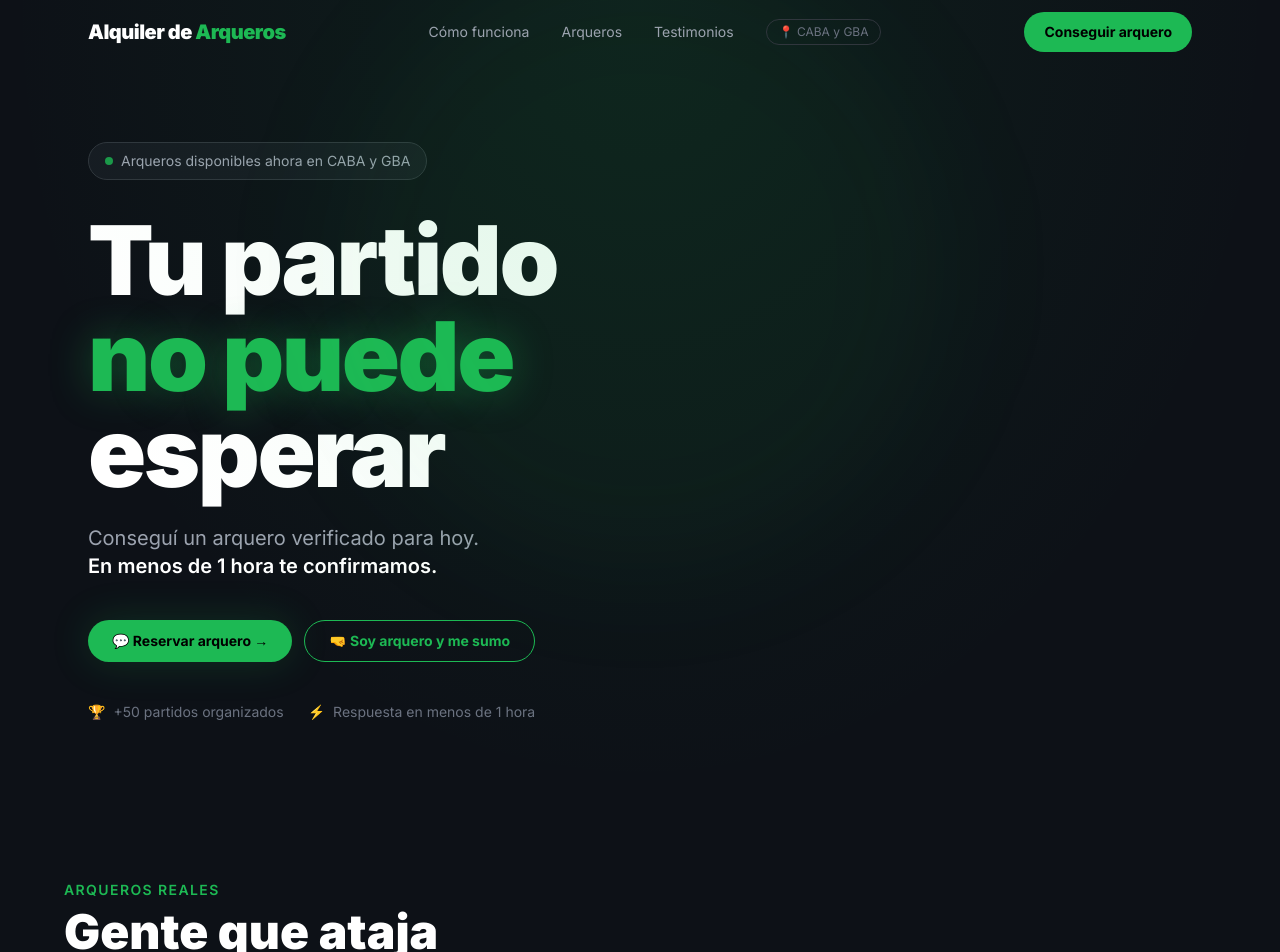
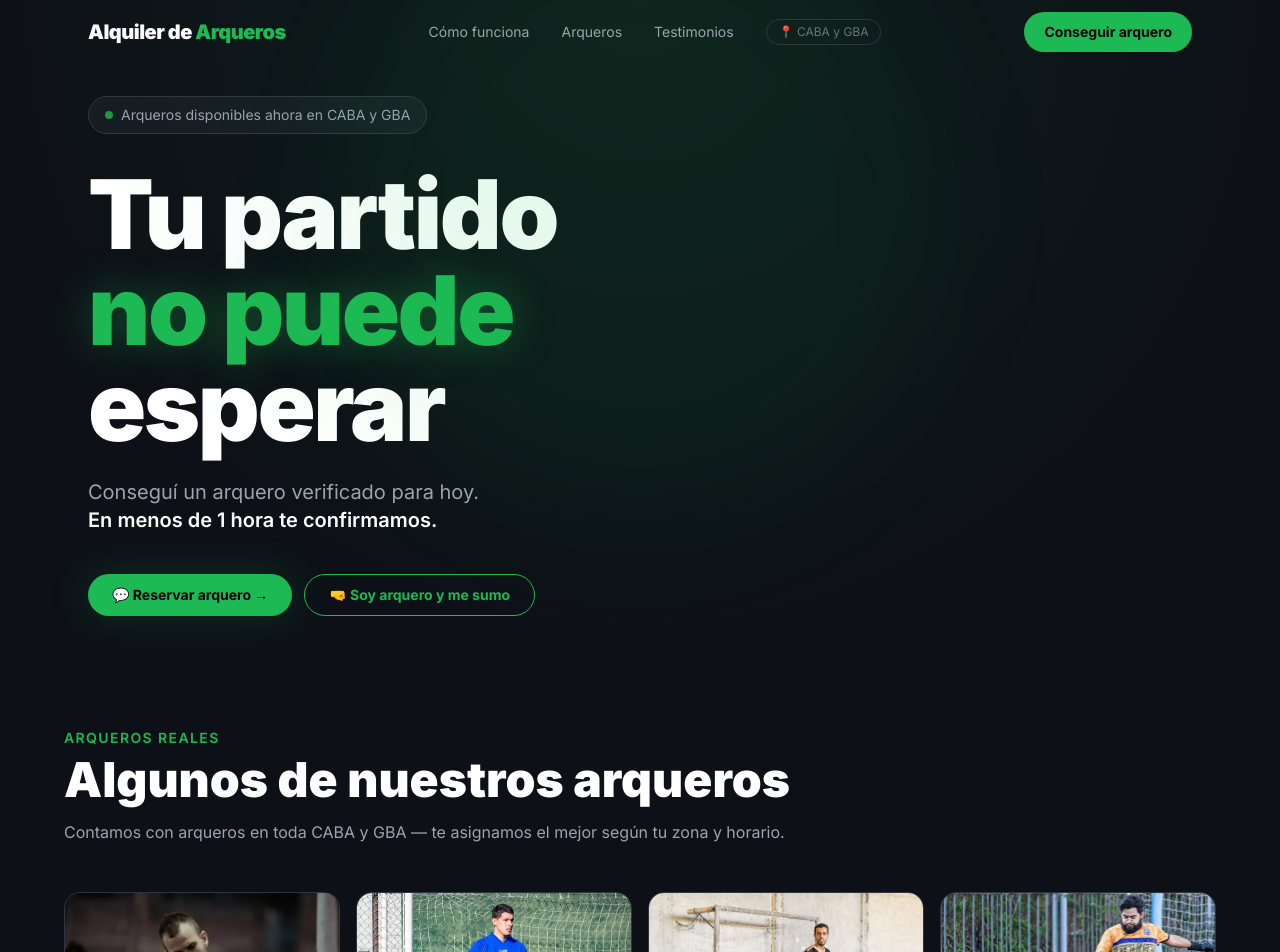
Before and after one commit to miltonmeglia-max/Sitio-web-Alquiler-de-arqueros, a React (Vite) app: page / in a window 1280 px wide. Shown: the top 952 px of the page. Built offline with nearby package versions, Linux system fonts and the light colour scheme.

Commit message:
copy seccion arqueros y hero

```diff
--- a/src/App.jsx
+++ b/src/App.jsx
@@ -99,10 +99,10 @@ function Navbar({ onOpenModal, modalOpen }) {
 
 function Hero({ onOpenModal }) {
   return (
-    <section className="relative min-h-screen flex items-center pt-16 overflow-hidden">
+    <section className="relative flex items-center pt-16 overflow-hidden">
       <div className="absolute inset-0 gradient-verde pointer-events-none" />
       <div className="absolute top-1/3 left-1/2 -translate-x-1/2 -translate-y-1/2 w-[600px] h-[600px] bg-[#1DB954]/5 rounded-full blur-3xl pointer-events-none" />
-      <div className="max-w-6xl mx-auto px-6 py-8 md:py-16 w-full">
+      <div className="max-w-6xl mx-auto px-6 py-8 md:py-8 w-full">
         <div className="max-w-3xl">
           <div className="inline-flex items-center gap-2 bg-[#161b22] border border-[#30363d] rounded-full px-4 py-2 text-sm text-gray-400 mb-5 md:mb-8">
             <span className="w-2 h-2 bg-[#1DB954] rounded-full animate-pulse" />
@@ -118,7 +118,7 @@ function Hero({ onOpenModal }) {
             <span className="text-white font-semibold">En menos de 1 hora te confirmamos.</span>
           </p>
 
-<div className="flex flex-col sm:flex-row gap-3 mb-10">
+<div className="flex flex-col sm:flex-row gap-3">
   <button onClick={onOpenModal}
     className="bg-[#1DB954] hover:bg-[#1ed760] text-black font-bold text-sm px-6 py-2.5 rounded-full transition-all duration-200 hover:scale-105 text-center glow-verde w-full sm:w-auto">
     💬 Reservar arquero →
@@ -127,14 +127,7 @@ function Hero({ onOpenModal }) {
     className="border border-[#1DB954] text-[#1DB954] hover:bg-[#1DB954]/10 font-bold text-sm px-6 py-2.5 rounded-full transition-all duration-200 text-center w-full sm:w-auto">
     🤜 Soy arquero y me sumo
   </a>
-          </div>
-
-          <div className="flex flex-wrap gap-6 text-sm text-gray-500">
-            <span className="flex items-center gap-2"><span className="text-[#1DB954]">🏆</span> +50 partidos organizados</span>
-            <span className="flex items-center gap-2"><span className="text-[#1DB954]">⚡</span> Respuesta en menos de 1 hora</span>
-          </div>
-        </div>
-      </div>
+</div> </div> </div>
     </section>
   )
 }
@@ -163,7 +156,8 @@ function Arqueros() {
     <section id="arqueros" className="py-20 px-4">
       <div className="max-w-6xl mx-auto">
         <p className="text-[#1DB954] font-semibold text-sm uppercase tracking-widest mb-2">Arqueros reales</p>
-        <h2 className="text-4xl md:text-5xl font-black text-white mb-12">Gente que ataja<br />de verdad</h2>
+        <h2 className="text-4xl md:text-5xl font-black text-white mb-4">Algunos de nuestros arqueros</h2>
+        <p className="text-gray-400 text-base mb-12">Contamos con arqueros en toda CABA y GBA — te asignamos el mejor según tu zona y horario.</p>
         <div
           ref={ref}
           className="flex md:hidden gap-4 overflow-x-auto pb-4"
```
Lines whose indentation alone changed are shown as unchanged.
